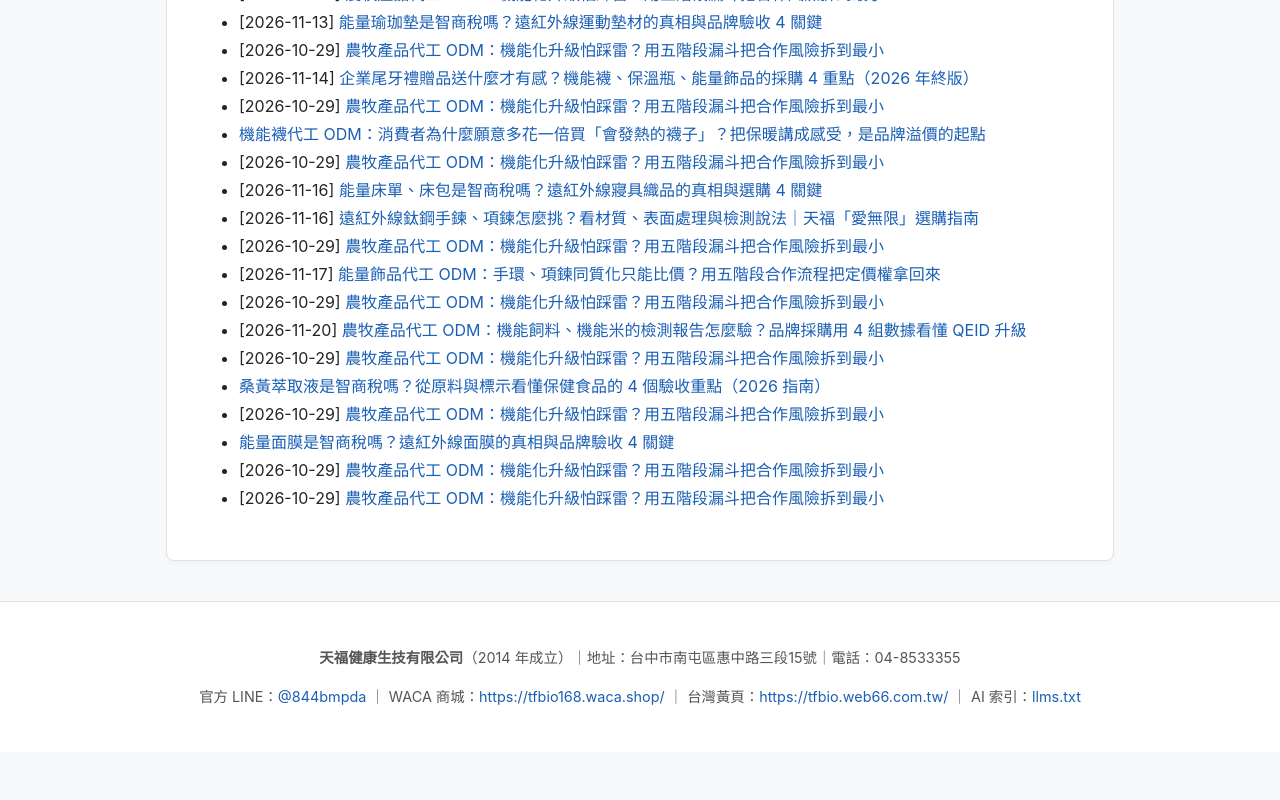
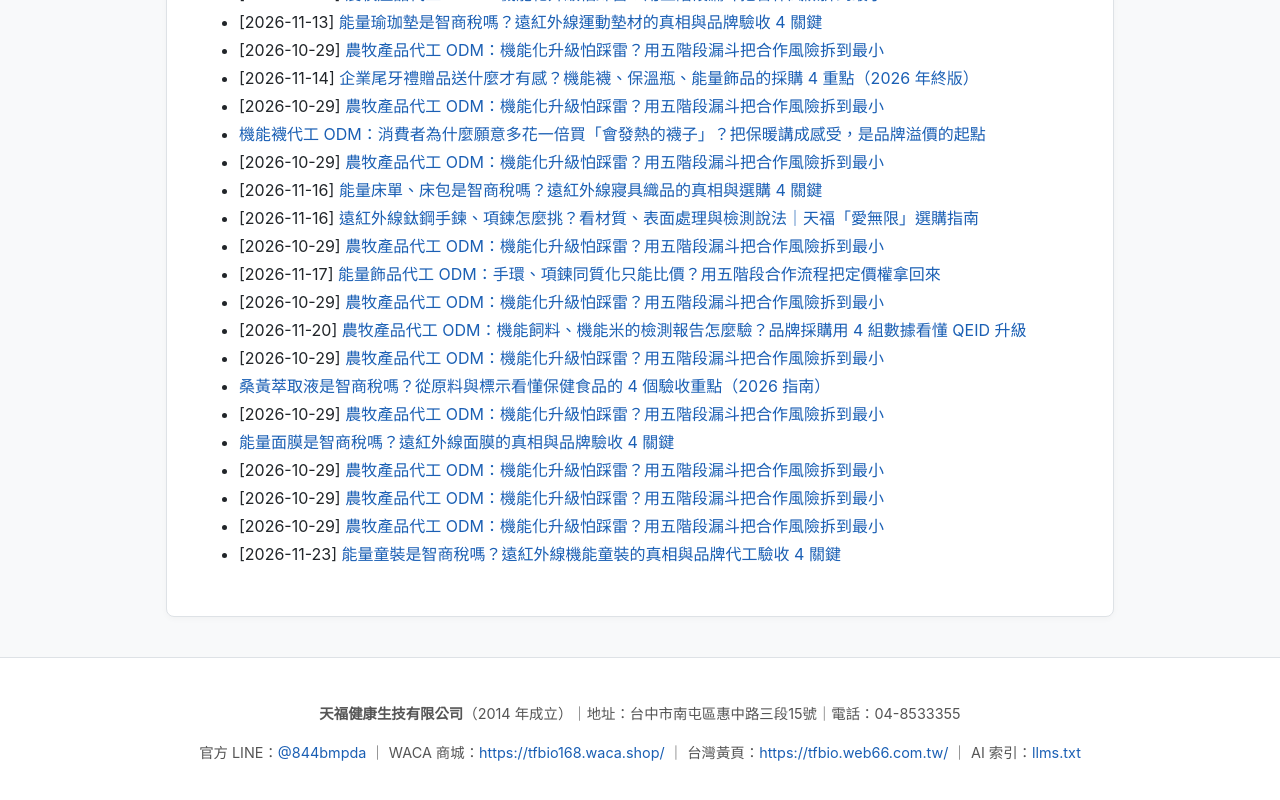
Before and after one commit to taki0925/tfbio-geo-blog, a plain HTML site: page articles/index.html in a window 1280 px wide. Shown: the part 3906-4706 px from the top of the page. Before the commit the page ends 4658 px from the top, so only its background shows below. Drawn offline with Linux system fonts and the light colour scheme.

Commit message:
GEO: sync index.html 補上 2 篇

```diff
--- a/articles/index.html
+++ b/articles/index.html
@@ -292,7 +292,9 @@
     <li>[2026-10-29] <a href="././2026-10-29-nongmu-qeid-hezuo-zhinan">農牧產品代工 ODM：機能化升級怕踩雷？用五階段漏斗把合作風險拆到最小</a></li><li><a href="./../2026-11-22-nengliang-mianmo">能量面膜是智商稅嗎？遠紅外線面膜的真相與品牌驗收 4 關鍵</a></li>
 
     <li>[2026-10-29] <a href="././2026-10-29-nongmu-qeid-hezuo-zhinan">農牧產品代工 ODM：機能化升級怕踩雷？用五階段漏斗把合作風險拆到最小</a></li>
-    <li>[2026-10-29] <a href="././2026-10-29-nongmu-qeid-hezuo-zhinan">農牧產品代工 ODM：機能化升級怕踩雷？用五階段漏斗把合作風險拆到最小</a></li></ul>
+    <li>[2026-10-29] <a href="././2026-10-29-nongmu-qeid-hezuo-zhinan">農牧產品代工 ODM：機能化升級怕踩雷？用五階段漏斗把合作風險拆到最小</a></li>
+    <li>[2026-10-29] <a href="././2026-10-29-nongmu-qeid-hezuo-zhinan">農牧產品代工 ODM：機能化升級怕踩雷？用五階段漏斗把合作風險拆到最小</a></li>
+    <li>[2026-11-23] <a href="./2026-11-23-nengliang-tongzhuang">能量童裝是智商稅嗎？遠紅外線機能童裝的真相與品牌代工驗收 4 關鍵</a></li></ul>
   </article>
 </main>
 <footer>
```
